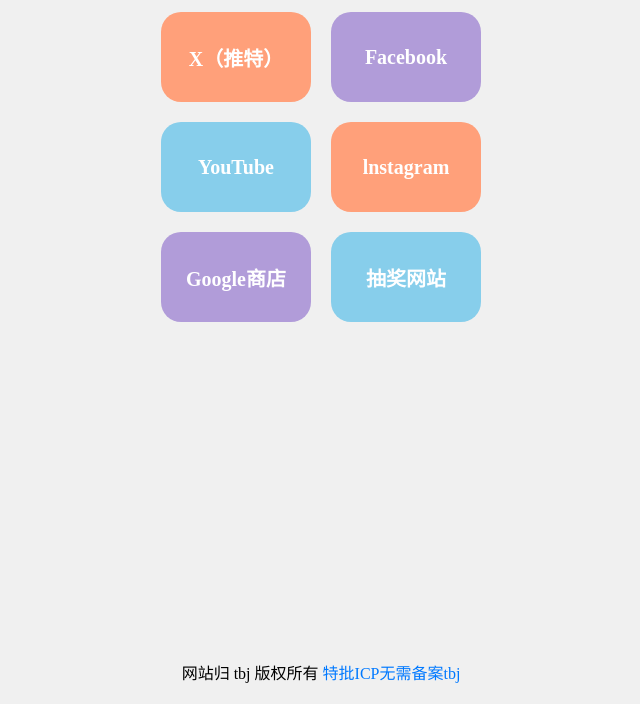
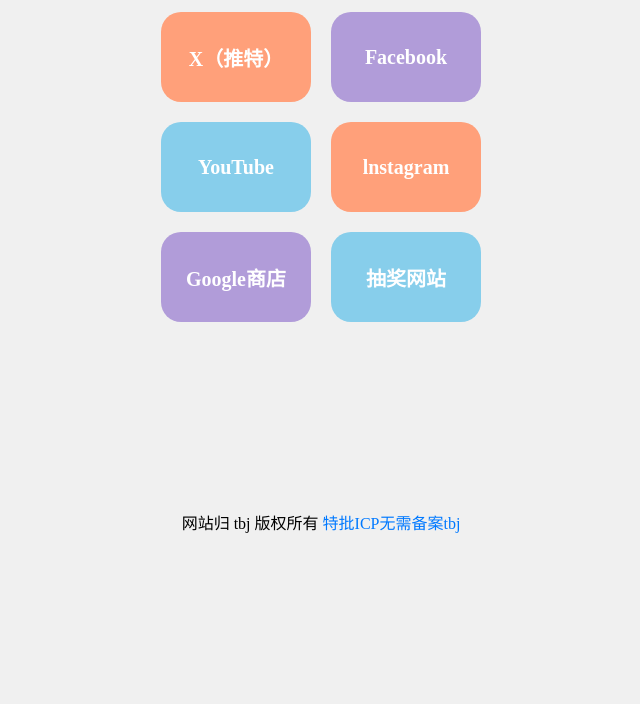
Before and after one commit to tbj6/tbjqwq, a plain HTML site: page index.html in a window 1280 px wide. Shown: the part 116-820 px from the top of the page, without its empty margins (319-959 px from the left). Drawn offline with Linux system fonts and the light colour scheme.

Commit message:
Update index.html

```diff
--- a/index.html
+++ b/index.html
@@ -9,7 +9,7 @@
             display: flex;
             flex-direction: column;
             align-items: center;
-            height: 100vh;
+            height: 80vh;
             margin: 0;
             background-color: #f0f0f0;
             text-align: center;
@@ -55,12 +55,11 @@
         .t3 { background-color: #b19cd9; }
         .b1 {
             text-align: center;
-            padding: 20px;
-            background-color: #f0f0f0;
-            position: absolute;
+            padding: 10px;
+			position: absolute;
             bottom: 0;
-            width: 100%;
-            min-width: 300px; /* 设置最小宽度 */
+            width: 50%;
+            min-width: 250px; /* 设置最小宽度 */
             white-space: nowrap; /* 防止换行 */
         }
         .b1 a {
```
